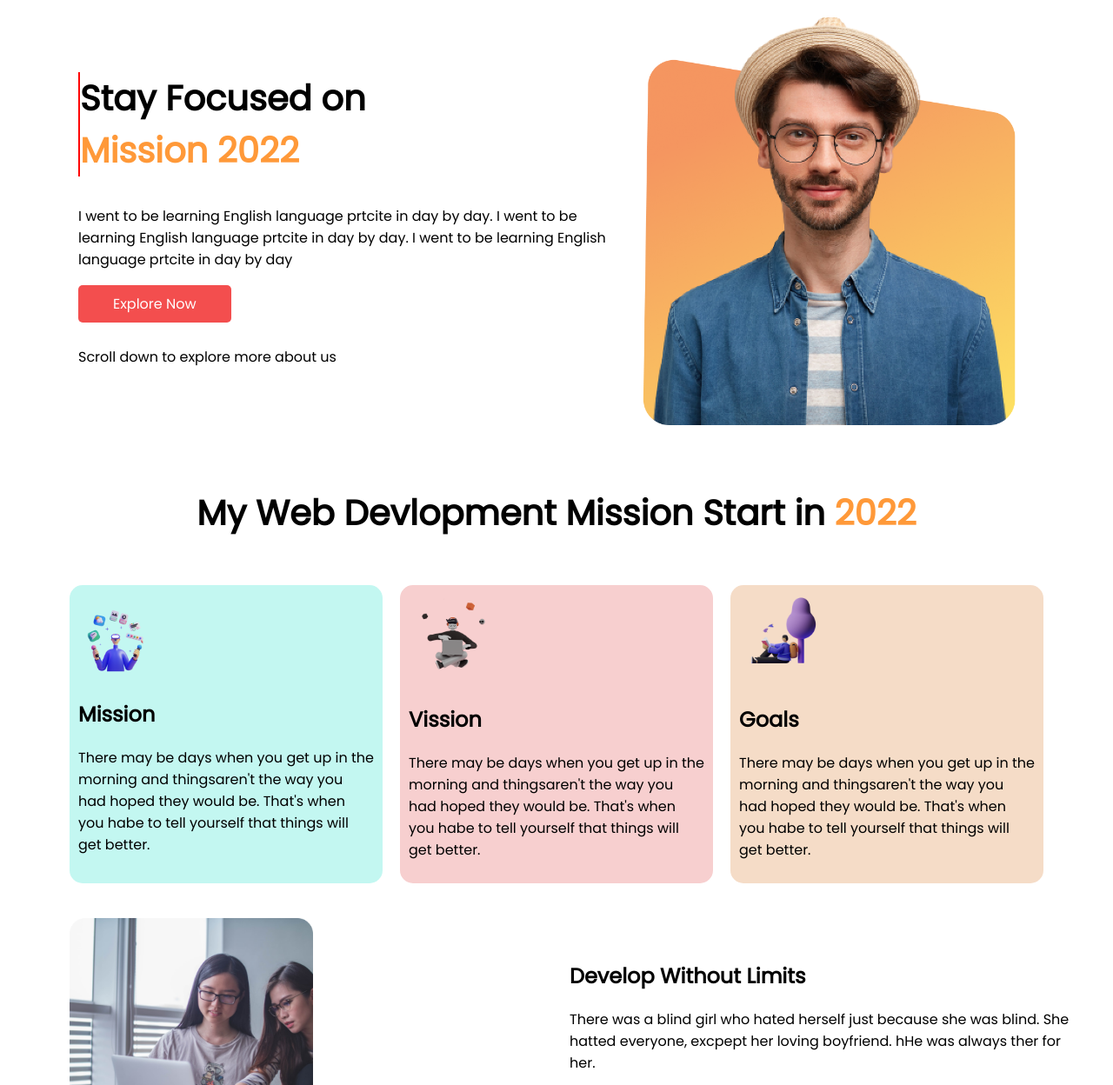
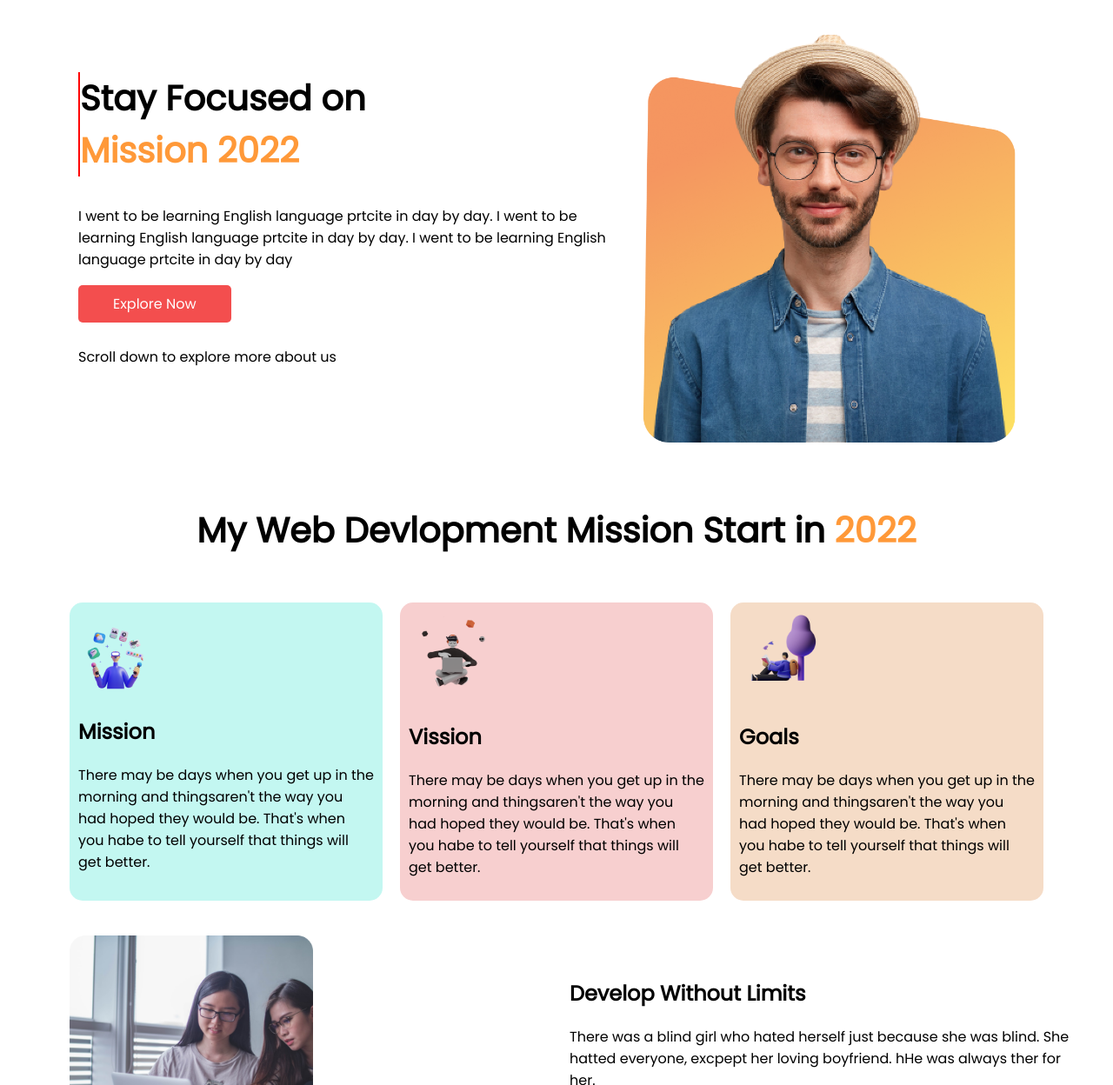
Before and after one commit to rabiul1399/First-Assignment, a plain HTML site: page index.html in a window 1280 px wide. Shown: the top 1248 px of the page at 87% size. Drawn offline with Linux system fonts and the light colour scheme.

Commit message:
dadd dmam

```diff
--- a/style.css
+++ b/style.css
@@ -19,7 +19,7 @@ a{
 
 .half-width{
     width:50%;
-    padding-top: 20px;
+    padding-top: 40px;
 
 }
 #Explore{
@@ -110,7 +110,7 @@ display: flex;
 .img-tool{
   padding-top: 20px;
     padding-left: 80px;
-  height: 50px;
+
 
 }
 .img-tool img{
```
